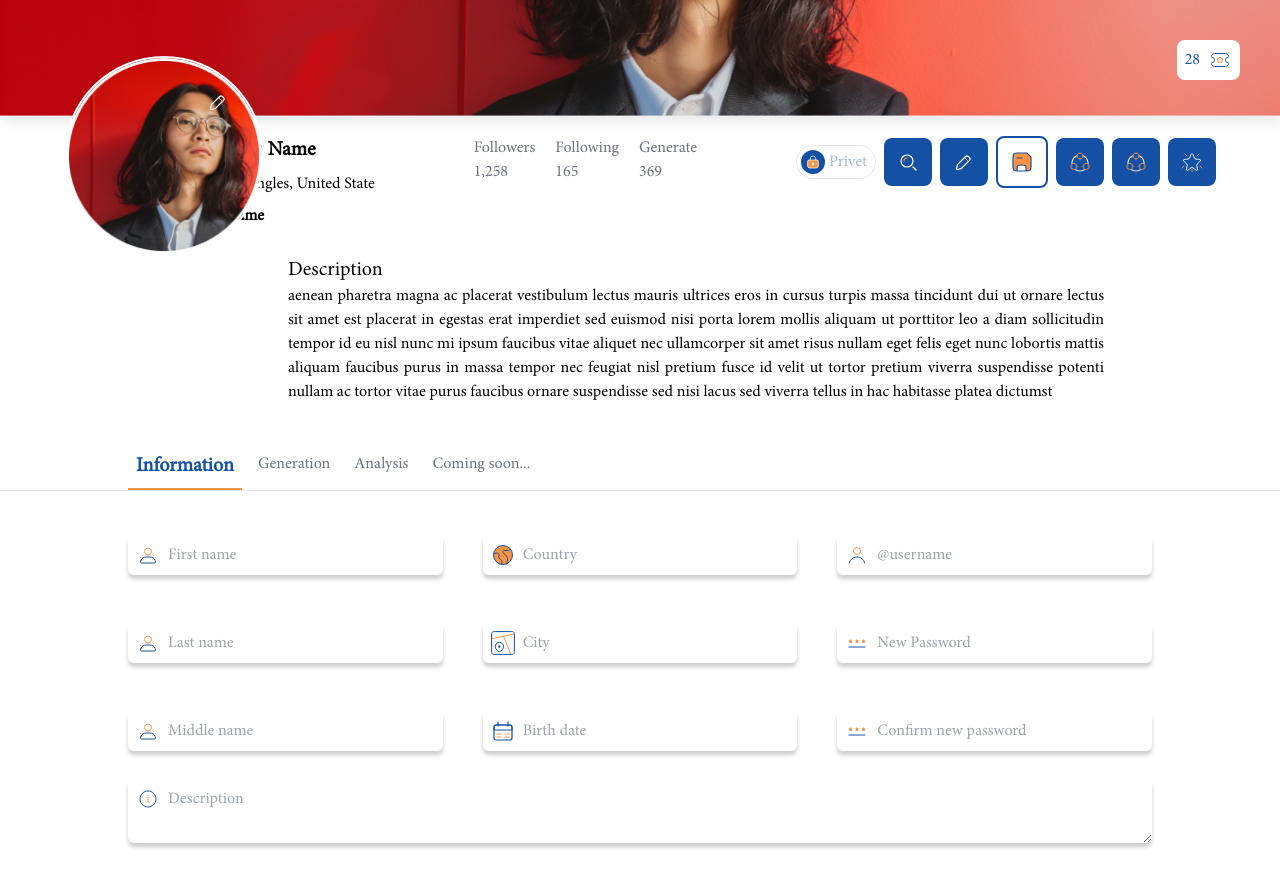
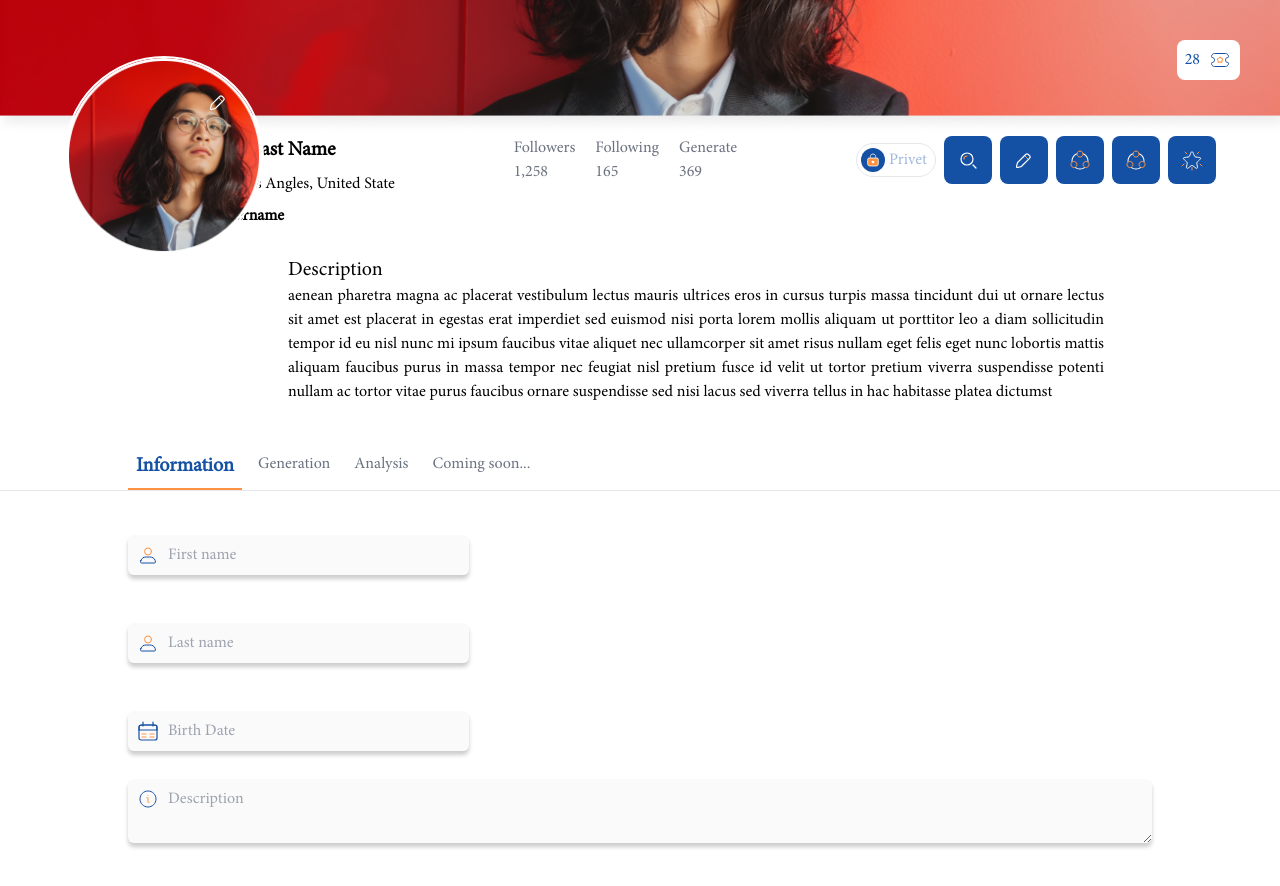
Before and after one commit to zahra-hsb/raamona-parallax, a Next.js app: page /signin/userprofile in a window 1280 px wide. Shown: the part 240-1126 px from the top of the page. Built offline with nearby package versions, Linux system fonts and the light colour scheme.

Commit message:
disabled and enabled input with show edit info elements created

```diff
--- a/src/components/globalComponents/Input/index.jsx
+++ b/src/components/globalComponents/Input/index.jsx
@@ -1,13 +1,13 @@
 import Image from "next/image"
 
-const Input = ({ icon, label, type, maxLength, id, placeholder, style, width, onChange, value }) => {
+const Input = ({ icon, label, disabled, type, maxLength, id, placeholder, style, width, onChange, value }) => {
     return (
         <>
             <div className={` ${width}`}>
                 <label htmlFor={id}>{label}</label>
                 <div className="py-1 relative ">
                     <Image src={icon} alt="" className="absolute top-3 left-2" />
-                    <input value={value} onChange={onChange} type={type} maxLength={maxLength} placeholder={placeholder} id={id} className={"rounded-md shadow-input p-2 pl-10 w-full outline-none " + style} />
+                    <input disabled={disabled} value={value} onChange={onChange} type={type} maxLength={maxLength} placeholder={placeholder} id={id} className={"rounded-md shadow-input p-2 pl-10 w-full outline-none " + style} />
                 </div>
             </div>
         </>
--- a/src/components/globalComponents/Textarea/index.jsx
+++ b/src/components/globalComponents/Textarea/index.jsx
@@ -1,13 +1,13 @@
 import Image from "next/image"
 
-const Textarea = ({ icon, label, maxLength, id, placeholder, style }) => {
+const Textarea = ({ icon, label, maxLength, id, placeholder, disabled, style }) => {
     return (
         <>
             <div className="">
                 <label htmlFor={id}>{label}</label>
                 <div className="py-1 relative ">
                     <Image src={icon} alt="" className="absolute top-3 left-2" />
-                    <textarea maxLength={maxLength} placeholder={placeholder} id={id} className="rounded-md shadow-input p-2 pl-10 w-full outline-none" />
+                    <textarea disabled={disabled} maxLength={maxLength} placeholder={placeholder} id={id} className="rounded-md shadow-input p-2 pl-10 w-full outline-none" />
                 </div>
             </div>
         </>
--- a/src/components/profileComponents/Profile/index.jsx
+++ b/src/components/profileComponents/Profile/index.jsx
@@ -19,11 +19,7 @@ import usernameIcon from '../../../../public/icons/User_duotone_line.svg'
 import passwordIcon from '../../../../public/icons/Password.svg'
 import countryInputIcon from '../../../../public/icons/world_2_light.svg'
 import mapIcon from '../../../../public/icons/Map_duotone_line.svg'
-import Tab from "@/components/globalComponents/Tab"
-import Input from "@/components/globalComponents/Input"
-import Textarea from "@/components/globalComponents/Textarea"
 import { useState } from "react"
-import Tabs from "@/components/homeComponents/Tabs"
 import ProfileTabs from "../ProfileTabs"
 
 
@@ -33,23 +29,35 @@ const tabArray = [
     { text: 'Analysis', id: 3 },
     { text: 'Coming soon...', id: 4 },
 ]
+const viewInputsArray = [
+    { icon: userIcon, iId: 'fName', maxLength: 25, placeholder: 'First name', type: 'text', width: 'w-1/3', disabled: true, id: 1 },
+    { icon: userIcon, iId: 'lName', maxLength: 25, placeholder: 'Last name', type: 'text', width: 'w-1/3', disabled: true, id: 1 },
+    { icon: dateIcon, iId: 'bDate', maxLength: 25, placeholder: 'Birth Date', type: 'text', width: 'w-1/3', disabled: true, id: 1 },
 
+]
 const inputsArray = [
-    { icon: userIcon, iId: 'fName', maxLength: 25, placeholder: 'First name', type: 'text', width: 'w-full', id: 1 },
-    { icon: countryInputIcon, iId: 'country', maxLength: 25, placeholder: 'Country', type: 'text', width: 'w-full', id: 2 },
-    { icon: usernameIcon, iId: 'username', maxLength: 25, placeholder: '@username', type: 'text', width: 'w-full', id: 3 },
-    { icon: userIcon, iId: 'Last name', maxLength: 25, placeholder: 'Last name', type: 'text', width: 'w-full', id: 4 },
-    { icon: mapIcon, iId: 'city', maxLength: 25, placeholder: 'City', type: 'text', width: 'w-full', id: 5 },
-    { icon: passwordIcon, iId: 'password', maxLength: 25, placeholder: 'New Password', type: 'password', width: 'w-full', id: 6 },
-    { icon: userIcon, iId: 'mName', maxLength: 25, placeholder: 'Middle name', type: 'text', width: 'w-full', id: 7 },
-    { icon: dateIcon, iId: 'bDate', maxLength: 25, placeholder: 'Birth date', type: 'text', width: 'w-full', id: 8 },
-    { icon: passwordIcon, iId: 'cPass', maxLength: 25, placeholder: 'Confirm new password', type: 'password', width: 'w-full', id: 9 },
+    { icon: userIcon, iId: 'fName', maxLength: 25, placeholder: 'First name', type: 'text', width: 'w-full', disabled: false, id: 1 },
+    { icon: userIcon, iId: 'Last name', maxLength: 25, placeholder: 'Last name', type: 'text', width: 'w-full', disabled: false, id: 4 },
+    { icon: userIcon, iId: 'mName', maxLength: 25, placeholder: 'Middle name', type: 'text', width: 'w-full', disabled: false, id: 7 },
+    { icon: countryInputIcon, iId: 'country', maxLength: 25, placeholder: 'Country', type: 'text', width: 'w-full', disabled: false, id: 2 },
+    { icon: mapIcon, iId: 'city', maxLength: 25, placeholder: 'City', type: 'text', width: 'w-full', disabled: false, id: 5 },
+    { icon: dateIcon, iId: 'bDate', maxLength: 25, placeholder: 'Birth date', type: 'text', width: 'w-full', disabled: false, id: 8 },
+    { icon: usernameIcon, iId: 'username', maxLength: 25, placeholder: '@username', type: 'text', width: 'w-full', disabled: false, id: 3 },
+    { icon: passwordIcon, iId: 'password', maxLength: 25, placeholder: 'New Password', type: 'password', width: 'w-full', disabled: false, id: 6 },
+    { icon: passwordIcon, iId: 'cPass', maxLength: 25, placeholder: 'Confirm new password', type: 'password', width: 'w-full', disabled: false, id: 9 },
 
 ]
 
 
 const Profile = () => {
+    const [showEditInfo, setShowEditInfo] = useState(false)
 
+    function handleShowEditInfo() {
+        setShowEditInfo(true)
+    }
+    function handleSaveInfo() {
+        setShowEditInfo(false)
+    }
     return (
         <>
             <div className="w-full ">
@@ -100,13 +108,15 @@ const Profile = () => {
                         <button className="bg-blue p-3 rounded-lg">
                             <Image src={searchIcon} alt="" />
                         </button>
-                        <button className="bg-blue p-3 rounded-lg">
+                        <button onClick={handleShowEditInfo} className="bg-blue p-3 rounded-lg">
                             <Image src={editIcon} alt="" />
                         </button>
                         {/* edit view */}
-                        <button className="border-2 border-blue p-3 rounded-lg">
-                            <Image src={saveIcon} alt="" />
-                        </button>
+                        {showEditInfo &&
+                            <button onClick={handleSaveInfo} className="border-2 border-blue p-3 rounded-lg">
+                                <Image src={saveIcon} alt="" />
+                            </button>
+                        }
                         <button className="bg-blue p-3 rounded-lg">
                             <Image src={shareIcon} alt="" />
                         </button>
@@ -126,7 +136,9 @@ const Profile = () => {
                 </div>
                 <ProfileTabs
                     tabArray={tabArray}
-                    inputsArray={inputsArray} />
+                    inputsArray={showEditInfo ? inputsArray : viewInputsArray}
+                    showEditInfo={showEditInfo}
+                    />
             </div>
         </>
     )
--- a/src/components/profileComponents/ProfileTabs/index.jsx
+++ b/src/components/profileComponents/ProfileTabs/index.jsx
@@ -5,7 +5,7 @@ import infoIcon from '../../../../public/icons/Info_alt_duotone_line.svg'
 import { useState } from "react"
 import Input from "@/components/globalComponents/Input"
 
-const ProfileTabs = ({ tabArray, inputsArray }) => {
+const ProfileTabs = ({ tabArray, inputsArray, showEditInfo }) => {
     const [selectedTab, setSelectedTab] = useState(1)
 
     function handleSelectTab(id) {
@@ -23,14 +23,14 @@ const ProfileTabs = ({ tabArray, inputsArray }) => {
                 </div>
                 {selectedTab === 2 && <Tabs />}
                 {selectedTab === 1 && <div className="px-32 py-10 flex flex-col gap-5">
-                    <div className="grid grid-cols-3 gap-10">
+                    <div className="grid grid-flow-col grid-rows-3 gap-10">
                         {inputsArray?.map(item => (
                             <>
-                                <Input icon={item.icon} id={item.iId} maxLength={item.maxLength} placeholder={item.placeholder} type={item.type} width={'w-full'} />
+                                <Input disabled={item.disabled} icon={item.icon} id={item.iId} maxLength={item.maxLength} placeholder={item.placeholder} type={item.type} width={item.width} />
                             </>
                         ))}
                     </div>
-                    <Textarea placeholder={'Description'} icon={infoIcon} />
+                    <Textarea disabled={showEditInfo ? false : true} placeholder={'Description'} icon={infoIcon} />
                 </div>}
             </div>
         </>
```
